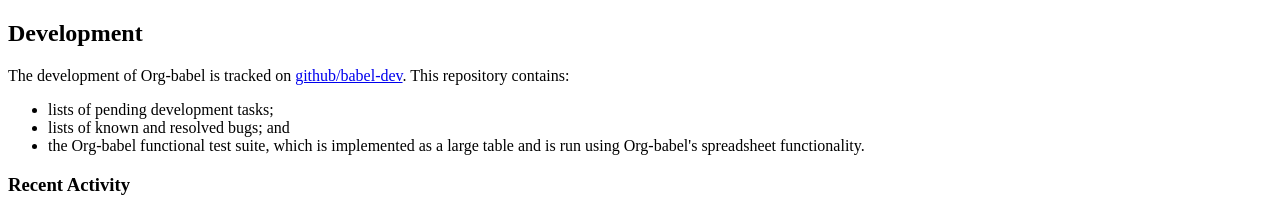
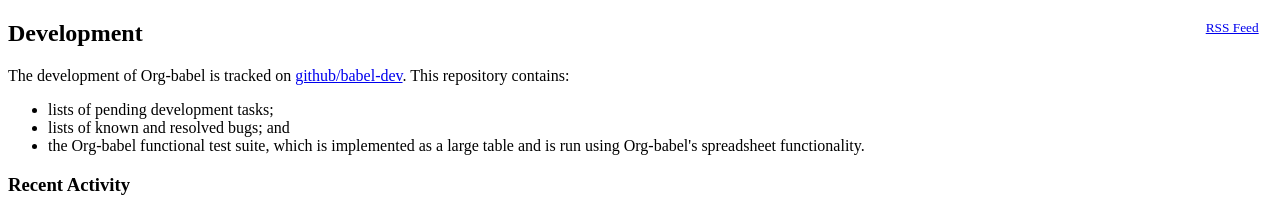
Before and after one commit to eschulte/babel-dev, a Jekyll site: the page built from index.html, in a window 1280 px wide. Shown: the top 213 px of the page. Built offline with Jekyll 4.4.1, drawn with Linux system fonts in a browser that asks for light colours.

Commit message:
adding link to rss feed

```diff
--- a/data/style.css
+++ b/data/style.css
@@ -26,3 +26,10 @@ div.figure p { text-align: center; }
                              white-space:nowrap; }
 .org-info-js_search-highlight {background-color:#ffff00; color:#000000;
                                font-weight:bold; }
+#feed {
+    background: url(file:///home/eschulte/src/babel-dev/_site/data/feed14.png) no-repeat;
+    font-size: smaller;
+    padding-left: 16px;
+    margin-right: 1em;
+    float: right;
+}
--- a/index.html
+++ b/index.html
@@ -2,6 +2,12 @@
 layout: default
 title: index
 ---
+
+  <div id="feed">
+    <a href="/babel-dev/atom.xml" type="application/atom+xml"
+       title="subscribe to track babel development">RSS Feed</a>
+  </div>
+
 
 <div id="outline-container-1" class="outline-2">
 <h2 id="sec-1">Development </h2>
```
Also changed, not shown: index.org (+7 -0 lines).
